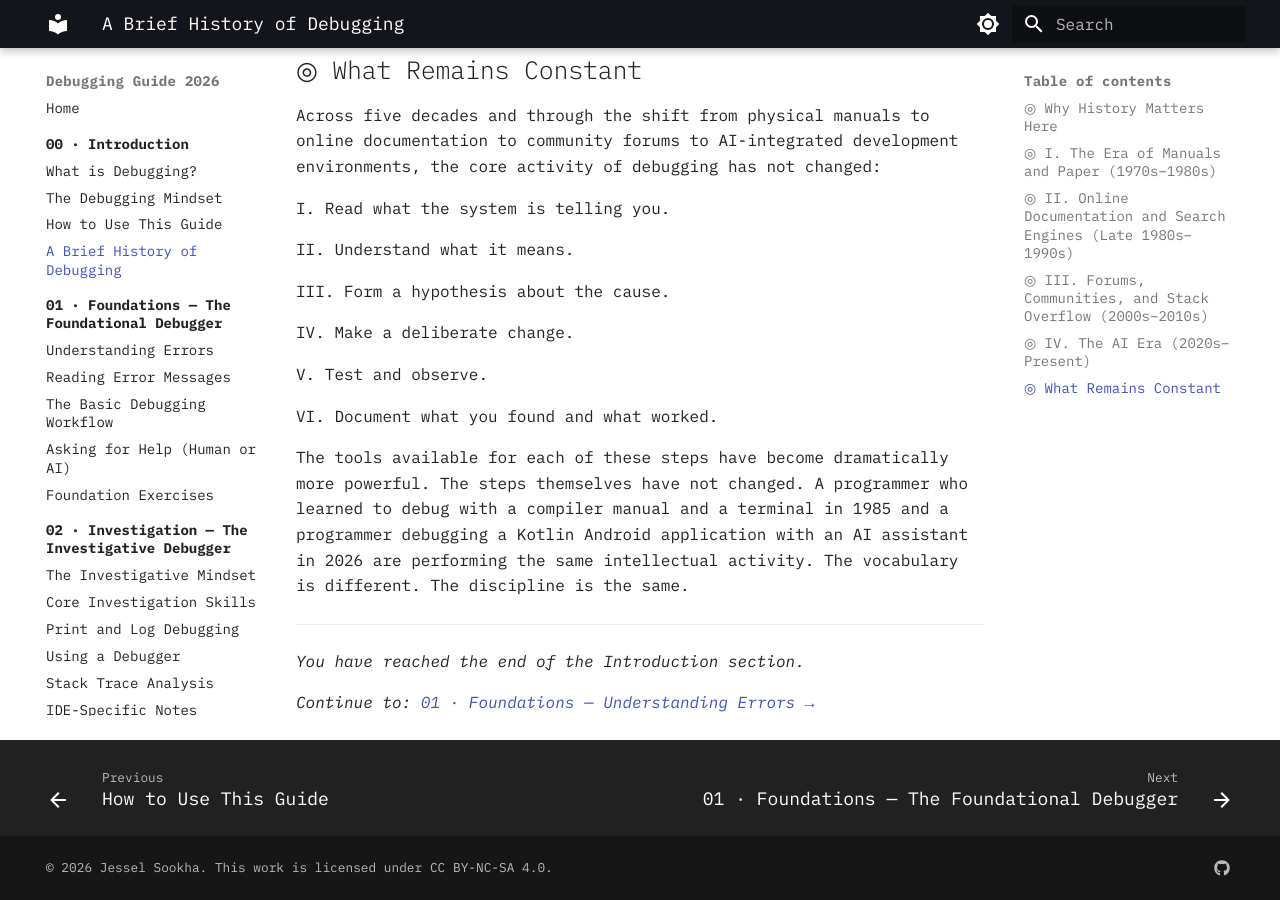
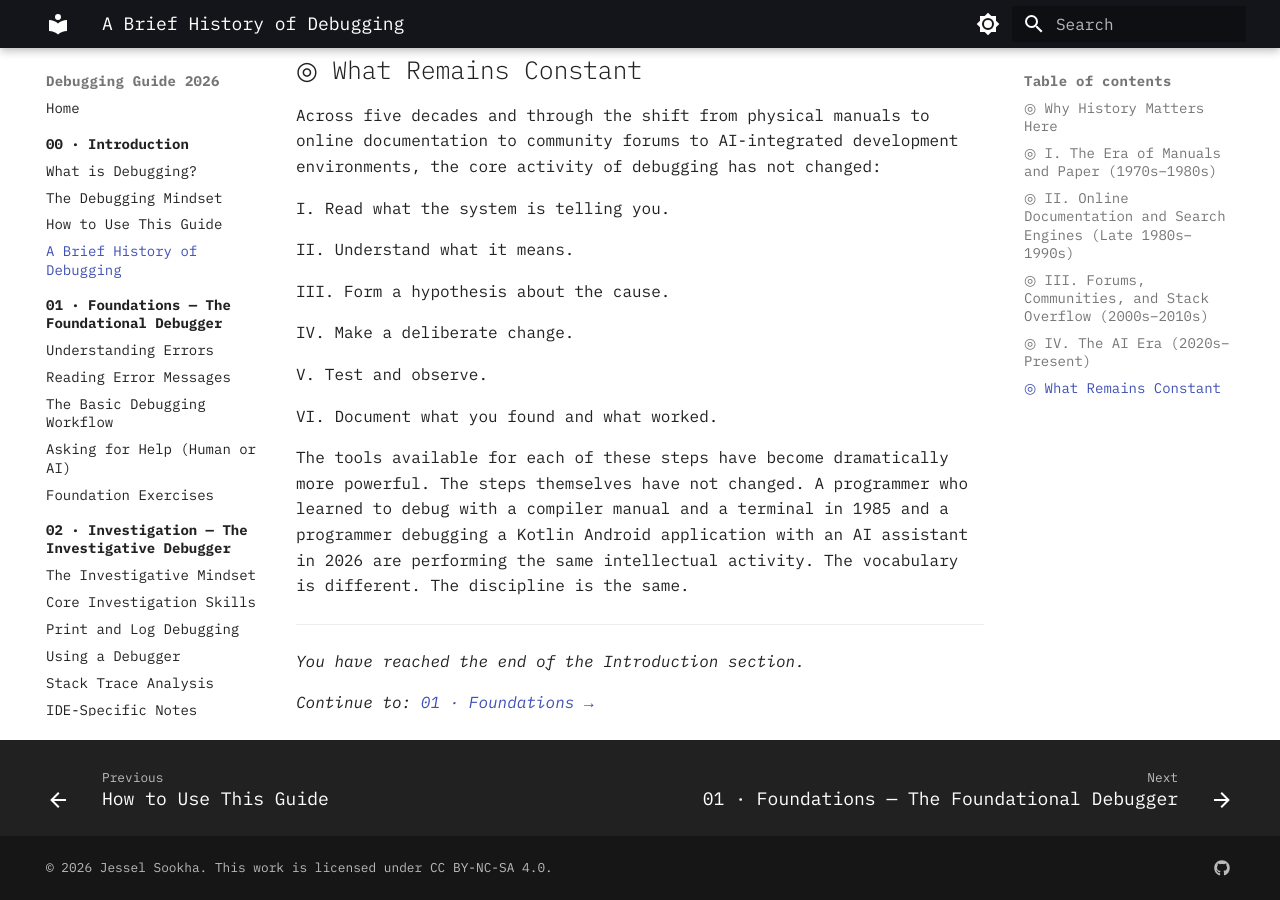
Before and after one commit to jesselsookha/debugging-guide-2026, an MkDocs documentation site: the page built from docs/00_introduction/brief_history.md, in a window 1280 px wide and 900 px high, scrolled down 4539 px. Built offline with MkDocs 1.6.1 and Material for MkDocs 9.7.7, drawn with Linux system fonts in a browser that asks for light colours.

```diff
--- a/docs/00_introduction/brief_history.md
+++ b/docs/00_introduction/brief_history.md
@@ -98,4 +98,4 @@ The tools available for each of these steps have become dramatically more powerf
 
 *You have reached the end of the Introduction section.*
 
-*Continue to: [01 · Foundations — Understanding Errors →](../01_foundations/understanding_errors.md)*
+*Continue to: [01 · Foundations →](../01_foundations/index.md)*
--- a/mkdocs.yml
+++ b/mkdocs.yml
@@ -53,6 +53,7 @@ markdown_extensions:
   - footnotes
   - attr_list
   - md_in_html
+  - abbr
   - toc:
       permalink: true
       toc_depth: 3
```
